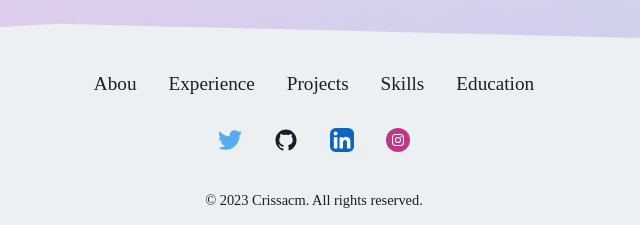
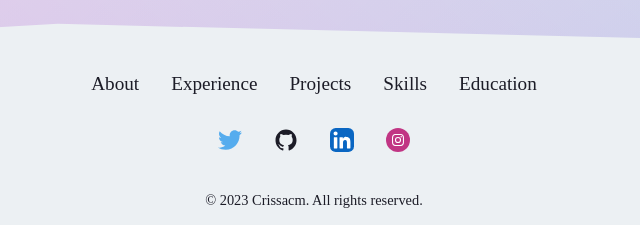
Before and after one commit to CrissACM/astro-portf, an Astro site: page / in a window 1280 px wide. Shown: the part 5633-5858 px from the top of the page, 326-966 px from the left. Built offline with nearby package versions, Linux system fonts and the light colour scheme; Astro itself is replaced by a stand-in of ours.

Commit message:
[fix] little fix

```diff
--- a/src/components/Footer.astro
+++ b/src/components/Footer.astro
@@ -15,7 +15,7 @@ import Twitter from "./icons/Twitter.astro";
         href="#about"
         class="text-[1.2rem] text-dark no-underline transition-[color] duration-[0.2s] ease-[ease-in-out] hover:text-primary md:text-base dark:text-light dark:hover:text-primaryDark"
       >
-        Abou
+        About
       </a>
       <a
         href="#experience"
```
